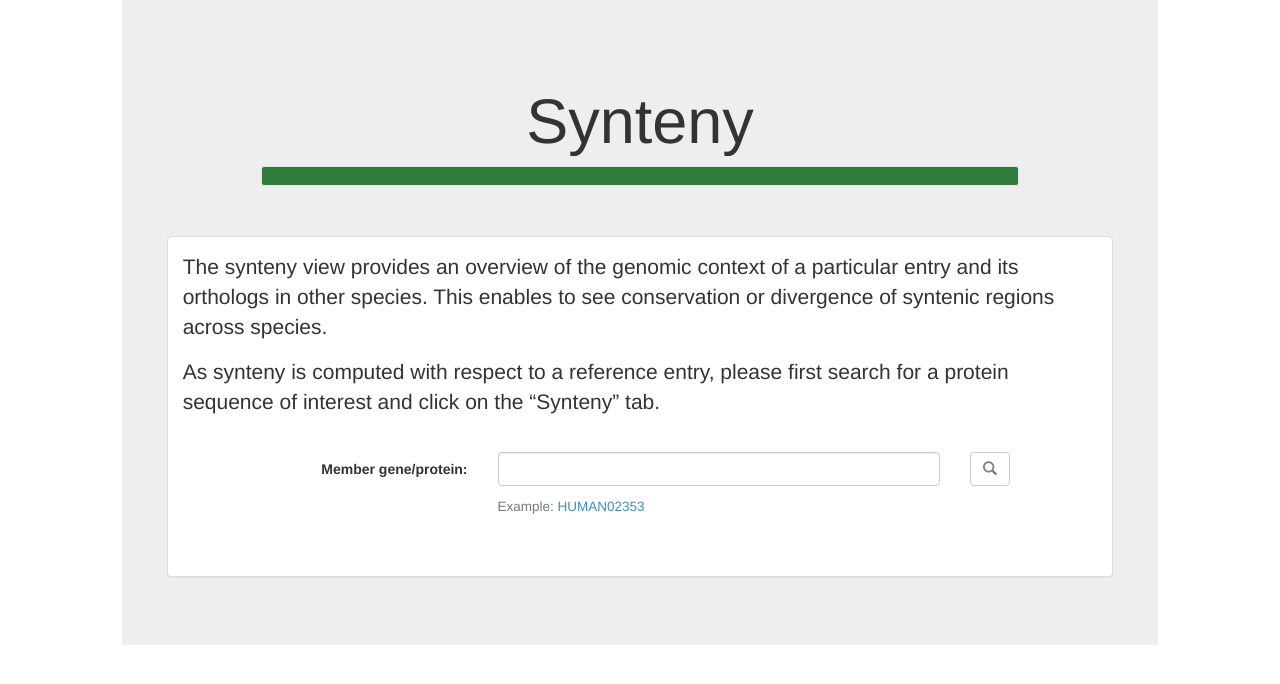
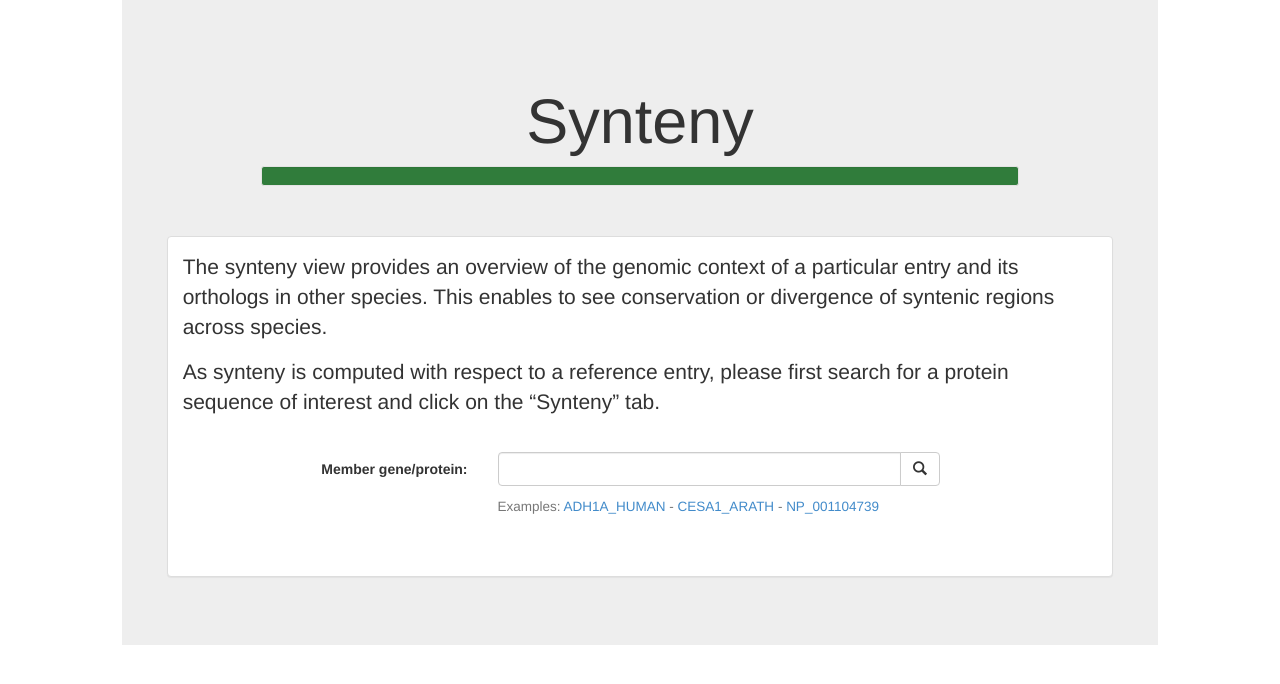
Before and after one commit to DessimozLab/pyomabrowser, a Django app: page /oma/synteny/ in a window 1280 px wide. Shown: the part 73-757 px from the top of the page. Run offline with Django 3.2, Linux system fonts and the light colour scheme; parts of the project's set-up code (start-up, migrations or seed data) failed here and were passed over; some libraries are stand-ins or nearby versions.

Commit message:
fixed the synteny search field, the height of the genome picker, and a few other small cosmetic issues

```diff
--- a/oma/static/js/phylotree.js
+++ b/oma/static/js/phylotree.js
@@ -533,7 +533,7 @@ $(document).ready(function() {
             update(path[i]);
         }
         insearch=false;
-        window.scrollTo(source.y,0);
+        $( "#svgg" ).scrollLeft( source.y );
 
     }
 
@@ -749,7 +749,7 @@ $(document).ready(function() {
 
             var viewerHeight = $(document).height();  //height of the browser window
             var navHeight = $('#navbb').height(); // height of the navbar
-            $('#svgg').css('height', viewerHeight - navHeight -50 ); // svgheight = window size - navheight - (some of margin + padding)
+            $('#svgg').css('height', viewerHeight - navHeight -110 ); // svgheight = window size - navheight - (some of margin + padding)
             var svgdivHeight = $('#svgdiv').height(); // height of the svgdiv
             var buttonHeight = $('#buttondiv').height();
             $('#UISelected').css('height', svgdivHeight -25 -buttonHeight); //Selectedgenomediv = svgdivheight - margin between the two UI div
--- a/oma/templates/landAnnotation.html
+++ b/oma/templates/landAnnotation.html
@@ -46,7 +46,7 @@
                                         </h4>
                                     </div>
                                 </div>
-                                <form><br>
+                                </form><br>
                                 </div>
                                 <script type="text/javascript">
                                 $('#exMemb1').click( function() {
--- a/oma/templates/landHOG.html
+++ b/oma/templates/landHOG.html
@@ -49,8 +49,7 @@
                                         </h4>
                                     </div>
                                 </div>
-                                <form><br>
-                                </div>
+                            </form>
 
                             <script type="text/javascript">
                             $('#exMemb').click( function() {
--- a/oma/templates/landsynteny.html
+++ b/oma/templates/landsynteny.html
@@ -21,57 +21,43 @@
                             <p>As synteny is computed with respect to a reference entry, please first search for a protein sequence of interest and click on the “Synteny” tab.
                             </p>
                             <br>
-							<form class="form-horizontal" role="form">
+                            <form class="form-horizontal" role="search" action="/cgi-bin/gateway.pl" method="GET">
+                                <input type="hidden" name="f" value="DisplayEntry"/>
                                 <div class="form-group">
-									<label for="textS" class="col-sm-4 control-label">Member gene/protein:
+                                    <label for="textAnn" class="col-sm-4 control-label">Member gene/protein:
                                     </label>
                                     <div class="col-sm-6">
-										<input type="email" class="form-control" id='textS' placeholder="">
+                                        <div class="input-group">
+                                            <input id='textAnn' name="p1" type="text" class="form-control">
+                                            <span class="input-group-btn">
+                                            <button class="btn btn-default" type="submit">
+                                                <span class="glyphicon glyphicon-search "></span>
+                                            </button>
+                                        </span>
                                         </div>
-									<div class="col-sm-2">
-										<span class="input-group btn btn-default" >
-											<a id='searchS' >
-												<span  class="glyphicon glyphicon-search grey" >
-												</span>
-											</a>
-										</span>
                                     </div>
                                     <br>
                                     <div class="col-xs-6 col-xs-offset-4">
                                         <h4>
-											<small> Example:
-												<a id='exMemb'>	HUMAN02353</a>
+                                            <small>Examples:
+                                                <a id='exMemb1'>ADH1A_HUMAN</a> - <a id='exMemb2'>CESA1_ARATH</a> - <a id='exMemb3'>NP_001104739</a>
                                             </small>
                                         </h4>
                                     </div>
                                 </div>
                                 </form><br>
-						</div>
                                 <script type="text/javascript">
-						function OpenInNewTab(url) {
-							var win = window.open(url, '_blank');
-							win.focus();
-						}
-
-						$('#exMemb').click( function() {
-
-							$('#textS').val('HUMAN02353');
+                                $('#exMemb1').click( function() {
+                                    $('#textAnn').val('ADH1A_HUMAN').focus();
                                 });
-
-						$('#searchS').click( function() {
-							var query= document.getElementById("textS").value;
-							var arrayQuery = query.split(" ");
-							var newUrl="/cgi-bin/gateway.pl?";
-							var x=1;
-							for (i in arrayQuery)
-							{
-								newUrl=newUrl+'p'+x+'='+arrayQuery[i]+'&';
-								x++;
-							}
-							newUrl=newUrl+'f=DisplayEntry';
-							window.location = newUrl;
+                                $('#exMemb2').click( function() {
+                                    $('#textAnn').val('CESA1_ARATH').focus();
+                                });
+                                $('#exMemb3').click( function() {
+                                    $('#textAnn').val('NP_001104739').focus();
                                 });
                                 </script>
+                           </div>
                     </div>
                 </div>
             </div>
```
Lines whose indentation alone changed are shown as unchanged.
